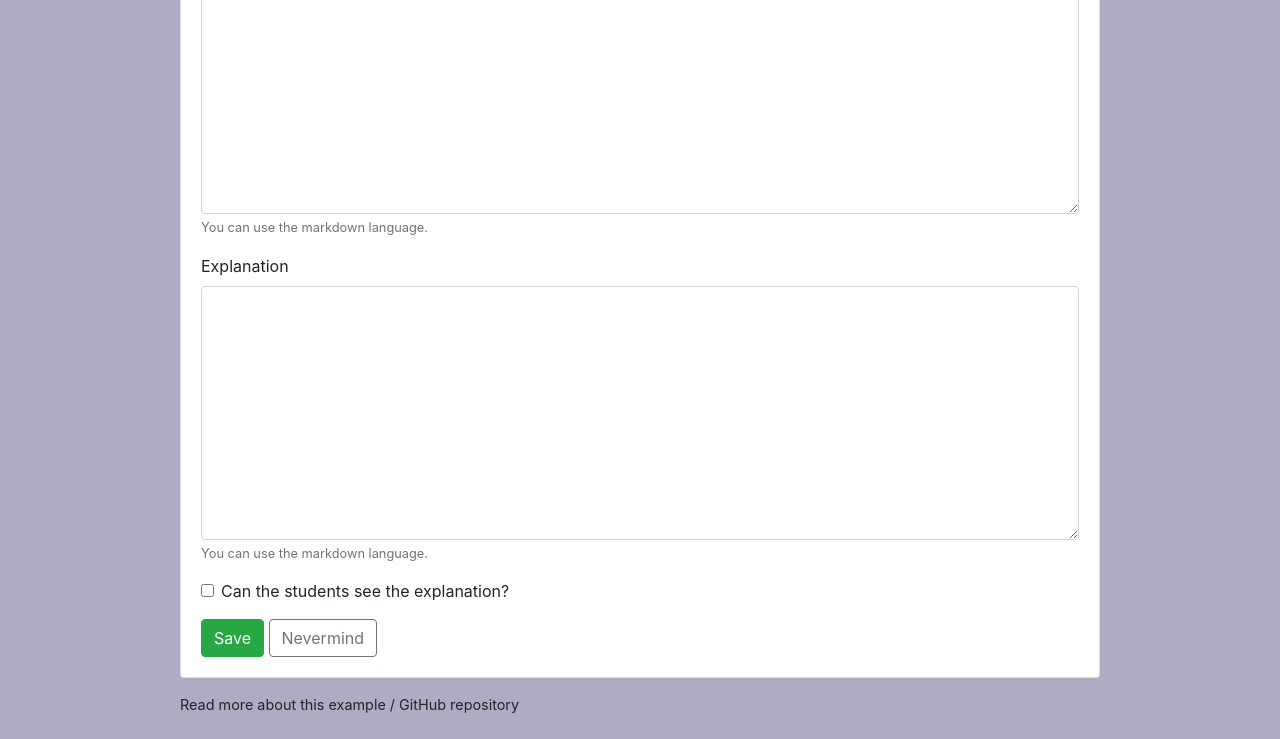
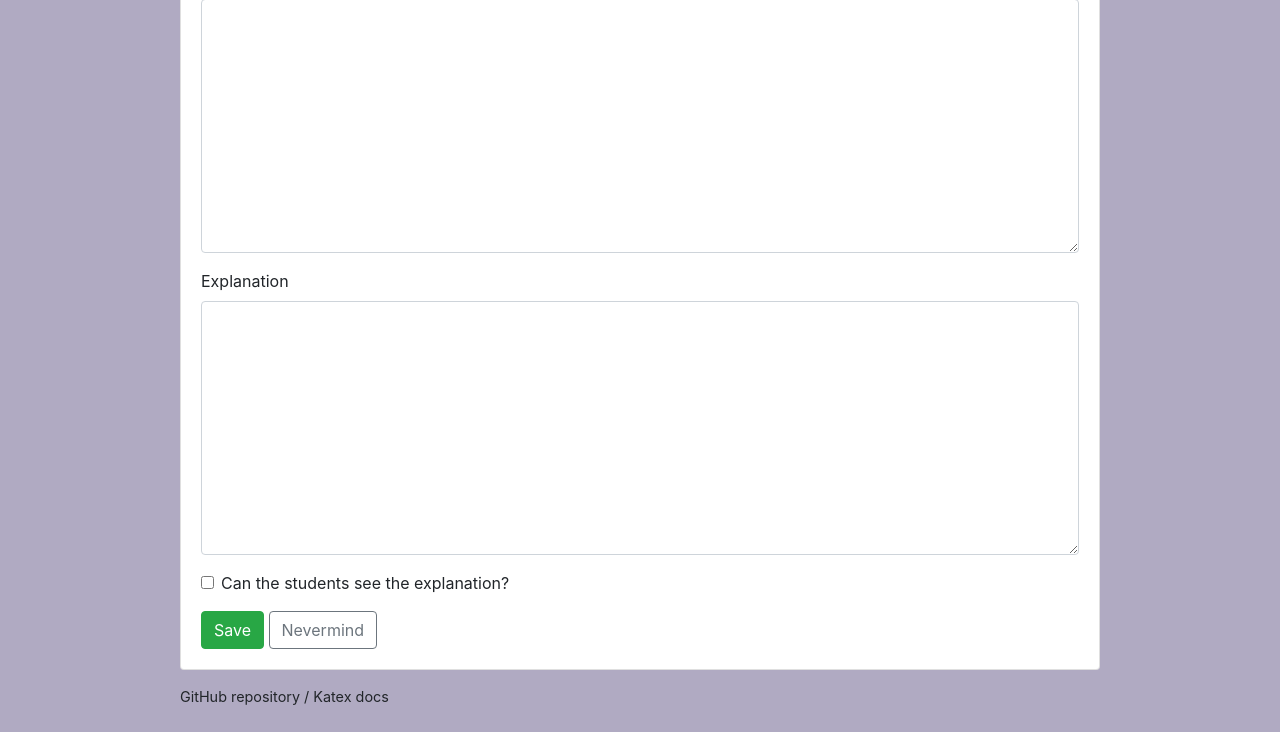
Before and after one commit to pythonbrad/dze_lanye2, a Django app: page /teachers/quiz/1/question/add/ in a window 1280 px wide. Shown: the part 337-1076 px from the top of the page. Run offline with Django 3.2, Linux system fonts and the light colour scheme; a user stored in the database is signed in; tables that the repository leaves empty hold one stand-in row (values such as "Sample post"); some libraries are stand-ins or nearby versions; some web fonts are replaced.

Commit message:
replace markdown by katex and little update

```diff
--- a/dze_lanye/classroom/models.py
+++ b/dze_lanye/classroom/models.py
@@ -35,8 +35,8 @@ class Quiz(models.Model):
 
 class Question(models.Model):
     quiz = models.ForeignKey(Quiz, on_delete=models.CASCADE, related_name='questions')
-    text = models.CharField('Question', max_length=2048, help_text='You can use the markdown language.')
-    explanation = models.CharField('Explanation', max_length=2048, blank=True, default='', help_text='You can use the markdown language.')
+    text = models.CharField('Question', max_length=2048)
+    explanation = models.CharField('Explanation', max_length=2048, blank=True, default='')
     can_see_explanation = models.BooleanField('Can the students see the explanation?', default=False)
 
     def __str__(self):
--- a/dze_lanye/classroom/templates/classroom/students/quiz_correction.html
+++ b/dze_lanye/classroom/templates/classroom/students/quiz_correction.html
@@ -1,8 +1,6 @@
 {% extends 'base.html' %}
 
 {% load crispy_forms_tags %}
-
-{% load markdown_extras %}
 
 {% block content %}
 	<h2 class="mb-3">{{ taken_quiz.quiz.name }} (Correction)</h2>
@@ -18,7 +16,7 @@
 		  	{% endfor %}
 		  	{% if question.explanation|length %}
 		  		<p class="card-title badge badge-info">Explanation</p>
-		  		<div class="card card-body">{{ question.explanation|escape|markdown|safe }}</div>
+		  		<div class="card card-body">{{ question.explanation }}</div>
 		  	{% endif %}
 		{% endfor %}
 	{% else %}
--- a/dze_lanye/classroom/templates/classroom/students/take_quiz_form.html
+++ b/dze_lanye/classroom/templates/classroom/students/take_quiz_form.html
@@ -1,15 +1,13 @@
 {% extends 'base.html' %}
 
 {% load crispy_forms_tags %}
-
-{% load markdown_extras %}
 
 {% block content %}
   <div class="progress mb-3">
     <div class="progress-bar" role="progressbar" aria-valuenow="{{ progress }}" aria-valuemin="0" aria-valuemax="100" style="width: {{ progress }}%"></div>
   </div>
   <h2 class="mb-3">{{ quiz.name }}</h2>
-  <p class="lead">{{ question.text|escape|markdown|safe }}</p>
+  <p class="lead">{{ question.text }}</p>
   <form method="post" novalidate>
     {% csrf_token %}
     {{ form|crispy }}
@@ -19,7 +17,7 @@
   {% if question.can_see_explanation %}
     <div id="help_block" class="card card-body" hidden>
       <b class='badge badge-info'>TIPS</b>
-      {{ question.explanation|escape|markdown|safe }}
+      {{ question.explanation }}
     </div>
     <script type="text/javascript">
       $help_button = document.getElementById('help_button');
--- a/dze_lanye/classroom/templates/classroom/teachers/question_add_form.html
+++ b/dze_lanye/classroom/templates/classroom/teachers/question_add_form.html
@@ -13,6 +13,7 @@
   <h2 class="mb-3">Add a new question</h2>
   <p class="lead">Add first the text of the question. In the next step you will be able to add the possible answers.</p>
   <form method="post" novalidate>
+    <p class="badge badge-info"><i><a href='https://katex.org/docs/supported.html'>TIPS</a></i></p>
     {% csrf_token %}
     {{ form|crispy }}
     <button type="submit" class="btn btn-success">Save</button>
--- a/dze_lanye/templates/base.html
+++ b/dze_lanye/templates/base.html
@@ -9,6 +9,11 @@
     <link rel="stylesheet" href="https://maxcdn.bootstrapcdn.com/bootstrap/4.0.0/css/bootstrap.min.css" integrity="sha384-Gn5384xqQ1aoWXA+058RXPxPg6fy4IWvTNh0E263XmFcJlSAwiGgFAW/dAiS6JXm" crossorigin="anonymous">
     <link rel="stylesheet" type="text/css" href="{% static 'vendor/fontello-2f186091/css/fontello.css' %}">
     <link rel="stylesheet" type="text/css" href="{% static 'css/app.css' %}">
+
+    <link rel="stylesheet" href="https://cdn.jsdelivr.net/npm/katex@0.12.0/dist/katex.min.css" integrity="sha384-AfEj0r4/OFrOo5t7NnNe46zW/tFgW6x/bCJG8FqQCEo3+Aro6EYUG4+cU+KJWu/X" crossorigin="anonymous">
+    <script defer src="https://cdn.jsdelivr.net/npm/katex@0.12.0/dist/katex.min.js" integrity="sha384-g7c+Jr9ZivxKLnZTDUhnkOnsh30B4H0rpLUpJ4jAIKs4fnJI+sEnkvrMWph2EDg4" crossorigin="anonymous"></script>
+    <script defer src="https://cdn.jsdelivr.net/npm/katex@0.12.0/dist/contrib/auto-render.min.js" integrity="sha384-mll67QQFJfxn0IYznZYonOWZ644AWYC+Pt2cHqMaRhXVrursRwvLnLaebdGIlYNa" crossorigin="anonymous"
+        onload="renderMathInElement(document.body);"></script>
     {% if user.is_authenticated and user.is_teacher %}
       <link rel="stylesheet" type="text/css" href="{% static 'css/teachers.css' %}">
     {% else %}
@@ -59,9 +64,9 @@
             </div>
           </div>
           <footer>
-            <a href="https://simpleisbetterthancomplex.com/tutorial/2018/01/18/how-to-implement-multiple-user-types-with-django.html">Read more about this example</a>
+            <a href="https://github.com/pythonbrad/dze_lanye2">GitHub repository</a>
             /
-            <a href="https://github.com/pythonbrad/dze_lanye2">GitHub repository</a>
+            <a href="https://katex.org/docs/supported.html">Katex docs</a>
           </footer>
         </div>
       </div>
--- a/requirements.txt
+++ b/requirements.txt
@@ -1,4 +1,3 @@
 Django==2.0.1
 django-crispy-forms==1.7.0
 pytz==2017.3
-markdown==3.2.1
```
Also changed, not shown: dze_lanye/classroom/templatetags/markdown_extras.py (deleted, +0 -13 lines), dze_lanye/classroom/migrations/0003_auto_20200929_0400.py (deleted), dze_lanye/classroom/templatetags/__init__.py (deleted).
